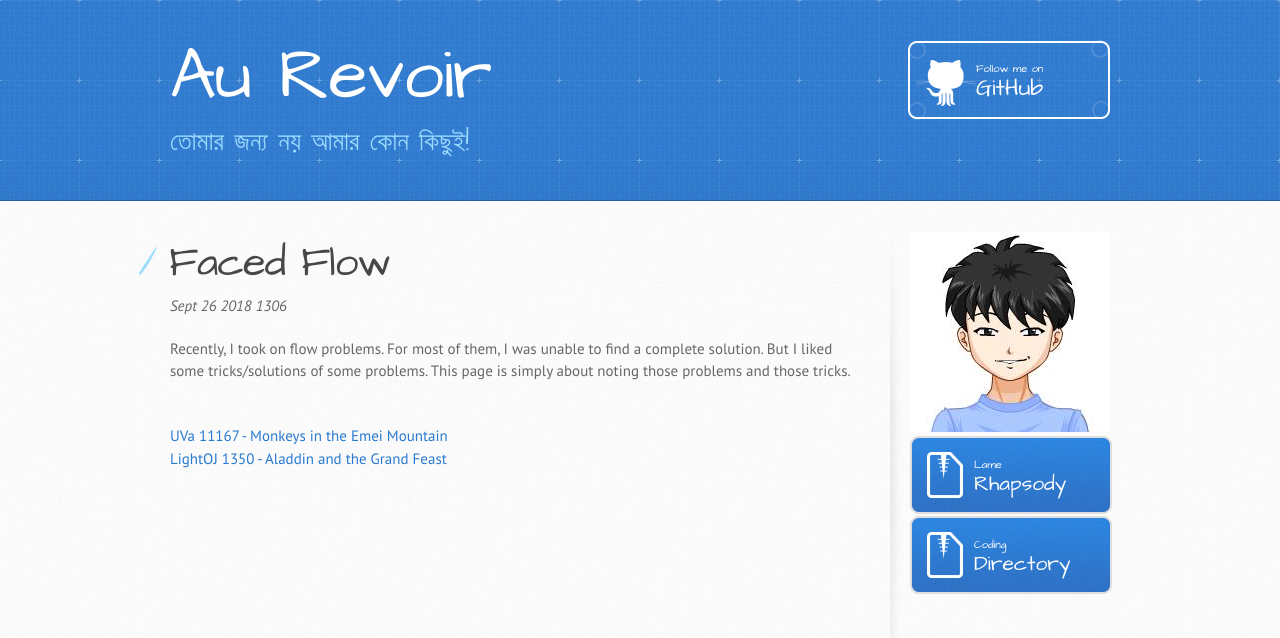
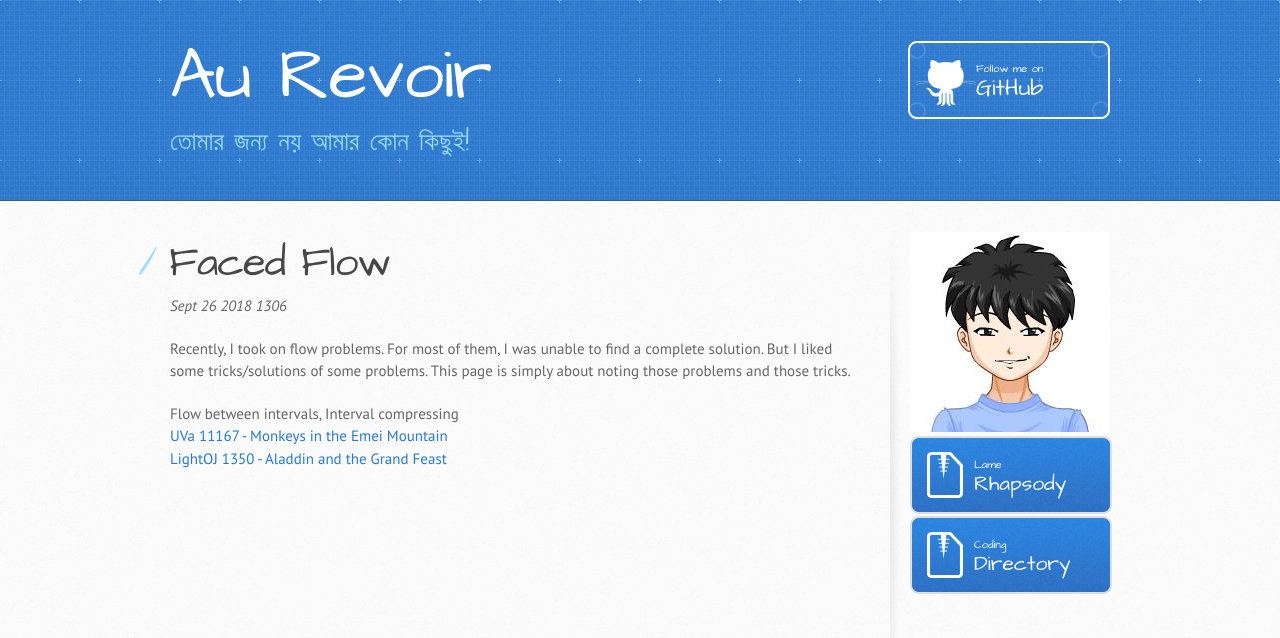
Before and after one commit to rebornplusplus/rebornplusplus.github.io, a Jekyll site: the page built from flow/index.md, in a window 1280 px wide. Shown: the top 638 px of the page. Built offline with Jekyll 4.4.1, drawn with Linux system fonts in a browser that asks for light colours; some web fonts are replaced; our own code applies the rules of GitHub Pages for plain Markdown files.

Commit message:
Update index.md

```diff
--- a/flow/index.md
+++ b/flow/index.md
@@ -9,7 +9,7 @@ Recently, I took on flow problems. For most of them, I was unable to find a comp
 
 <details>
   <summary>
-    <br/>
+    Flow between intervals, Interval compressing<br/>
     <a href="https://uva.onlinejudge.org/index.php?option=com_onlinejudge&Itemid=8&category=24&page=show_problem&problem=2108">UVa 11167 - Monkeys in the Emei Mountain</a><br/>
     <a href="http://lightoj.com/volume_showproblem.php?problem=1350">LightOJ 1350 - Aladdin and the Grand Feast</a>
   </summary>
```
